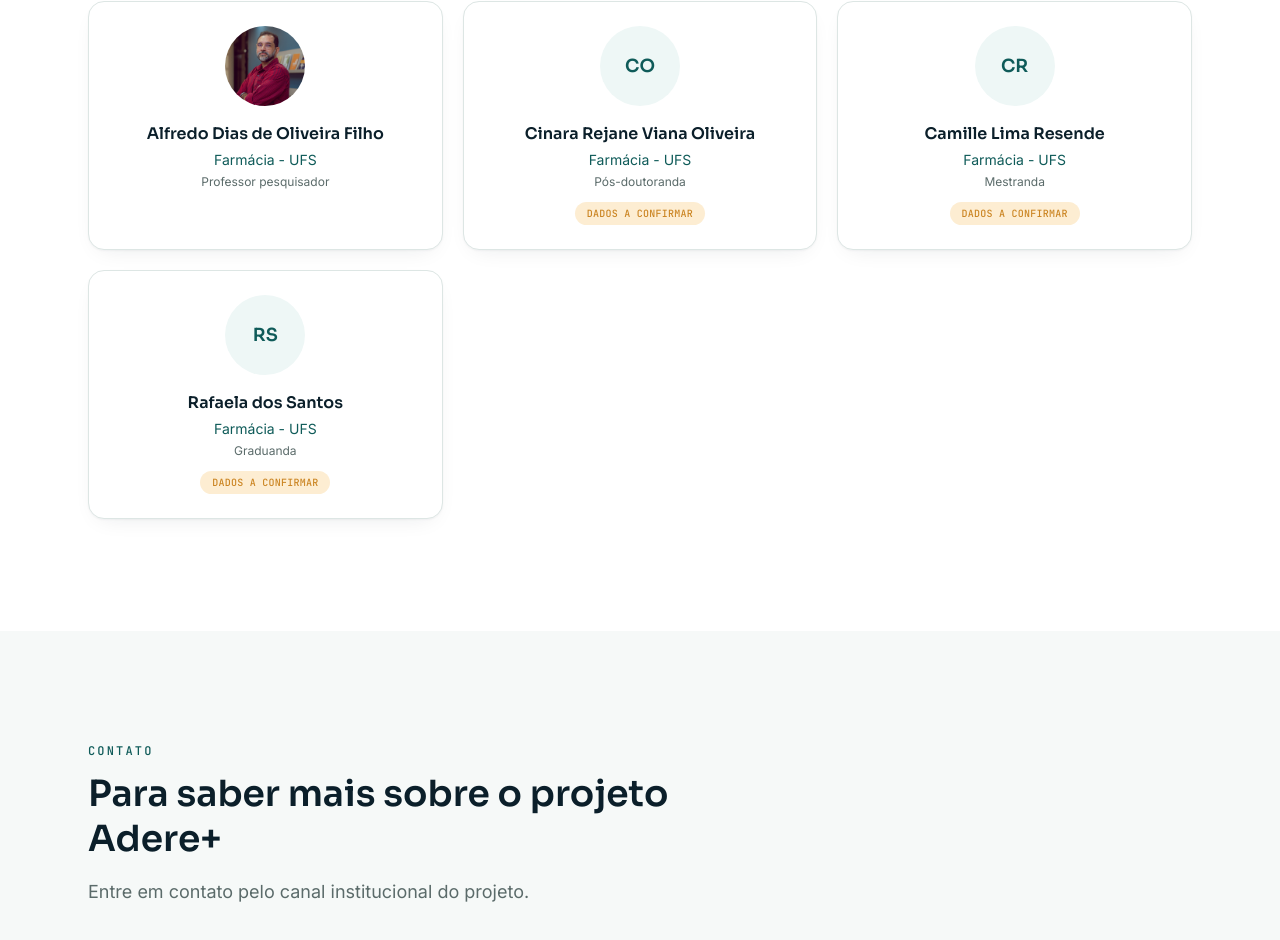
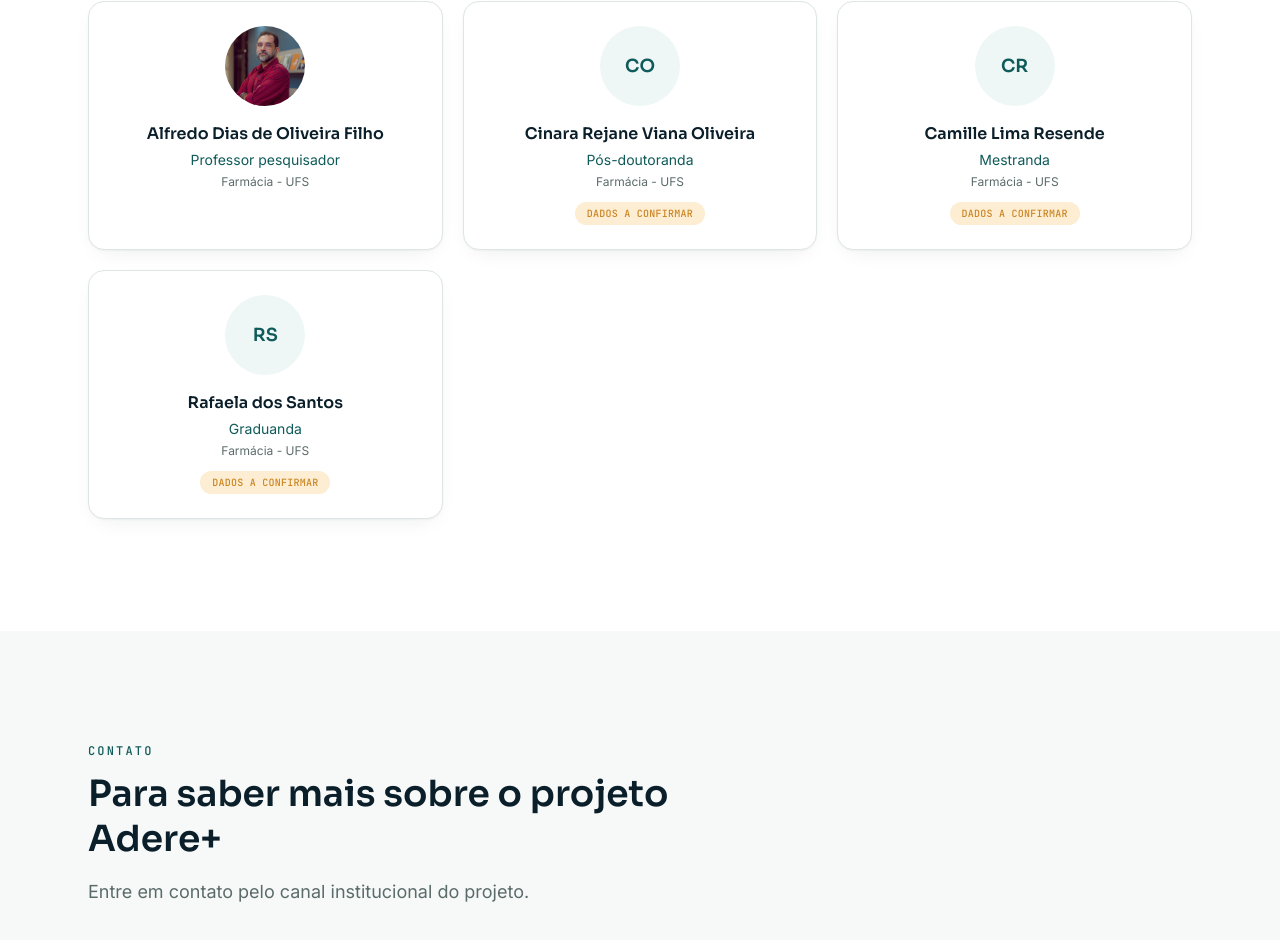
Before and after one commit to Lucas0Santana/adere-mais, a React (Vite) app: page / in a window 1280 px wide. Shown: the part 5988-6928 px from the top of the page. Built offline with nearby package versions, Linux system fonts and the light colour scheme.

Commit message:
fix: corrige a ordem de 'role' e 'detail' no componente de especialistas

```diff
--- a/src/data/team.ts
+++ b/src/data/team.ts
@@ -98,30 +98,30 @@ export const domainExperts: Person[] = [
   {
     id: "expert-1",
     name: "Alfredo Dias de Oliveira Filho",
-    role: "Farmácia - UFS",
-    detail: "Professor pesquisador",
+    detail: "Farmácia - UFS",
+    role: "Professor pesquisador",
     photoUrl: "pessoas/alfredo.png",
     isPlaceholder: false,
   },
   {
     id: "expert-2",
     name: "Cinara Rejane Viana Oliveira",
-    role: "Farmácia - UFS",
-    detail: "Pós-doutoranda",
+    detail: "Farmácia - UFS",
+    role: "Pós-doutoranda",
     isPlaceholder: true,
   },
   {
     id: "expert-3",
     name: "Camille Lima Resende",
-    role: "Farmácia - UFS",
-    detail: "Mestranda",
+    detail: "Farmácia - UFS",
+    role: "Mestranda",
     isPlaceholder: true,
   },
     {
     id: "expert-4",
     name: "Rafaela dos Santos",
-    role: "Farmácia - UFS",
-    detail: "Graduanda",
+    detail: "Farmácia - UFS",
+    role: "Graduanda",
     isPlaceholder: true,
   },
 ];
```
